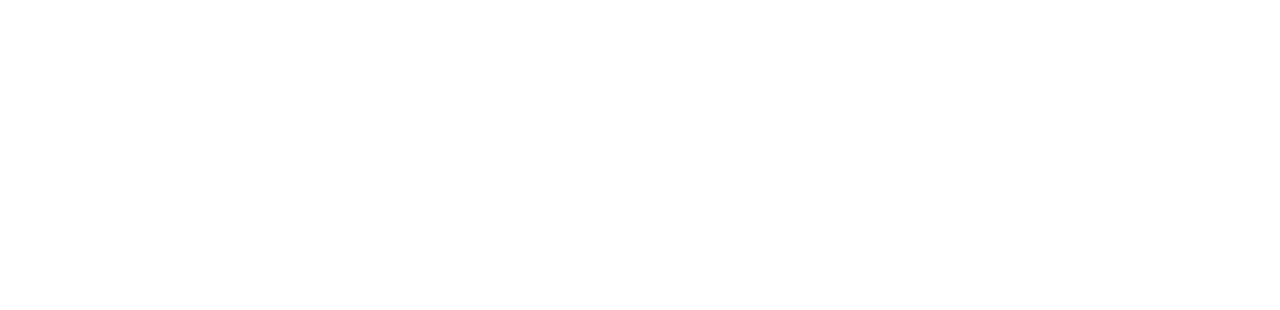
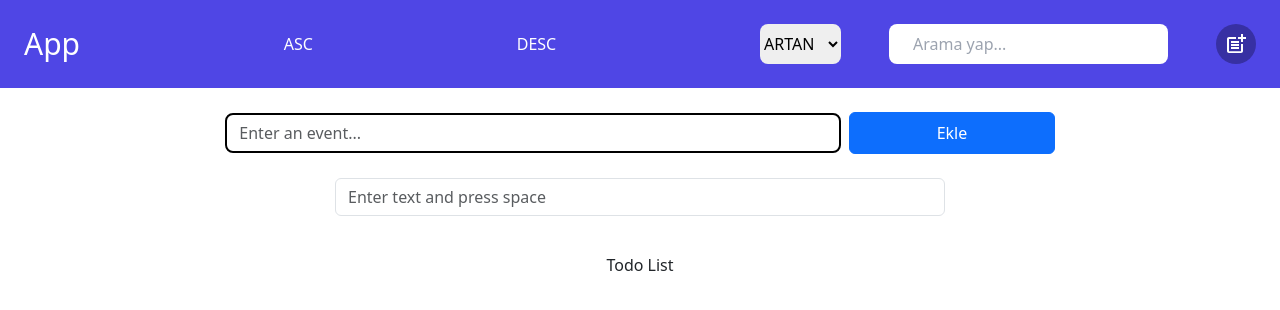
Before and after one commit to mertmisirli/my-app, a React (Create React App) app: page /todo in a window 1280 px wide. Before the commit this address had no page. Shown: the top 310 px of the page. Built offline with nearby package versions, Linux system fonts and the light colour scheme.

Commit message:
add todo

```diff
--- a/src/App.js
+++ b/src/App.js
@@ -3,6 +3,7 @@
 import Product from './pages/Product'
 import News from "./pages/News";
 import NewsDetail from "./pages/NewsDetail";
+import Todo from "./pages/Todo";
 
 function App() {
   return (
@@ -12,6 +13,7 @@
           <Route index path="/" element={<Product />}></Route>
           <Route index path="/news" element={<News />}></Route>
           <Route index path="/news-detail/:id" element={<NewsDetail />}></Route>
+          <Route index path="/todo" element={<Todo />}></Route>
 
         </Routes>
       </Router>
--- a/src/pages/News.jsx
+++ b/src/pages/News.jsx
@@ -46,6 +46,11 @@
         fetchNews()
     }, [dispatch])  // [] bağımlılığı, sadece bileşen ilk render'da çalışmasını sağlar
 
+    useEffect(() => {
+        if (news.length > 0) {
+            setFeaturedNews(news.slice(0, 10)); // Redux'tan gelen haberleri kullanarak featuredNews'u güncelle
+        }
+    }, [news]);  // `news` state'ine bağlı olarak çalışacak
 
 
     const nextSlide = () => {
@@ -93,8 +98,8 @@
                         <div style={{ width: '100%', height: '100%', backgroundColor: 'lightgray', display: 'flex', justifyContent: 'center', alignItems: 'center', borderRadius: '5px' }}>
                             <p>{item.title}</p>
 
-                            <p onClick={prevSlide} style={{ position: 'absolute', left: '2%', top: '35%', fontSize: '30px' }}>&lt;</p>
-                            <p onClick={nextSlide} style={{ position: 'absolute', right: '2%', top: '35%', fontSize: '30px' }}>&gt;</p>
+                            <button onClick={prevSlide} style={{ cursor: 'pointer', position: 'absolute', left: '2%', top: '35%', fontSize: '30px' }}>&lt;</button>
+                            <button onClick={nextSlide} style={{ cursor: 'pointer', position: 'absolute', right: '2%', top: '35%', fontSize: '30px' }}>&gt;</button>
 
                         </div>
                     </div>
--- /dev/null
+++ b/src/pages/Todo.jsx
@@ -0,0 +1,129 @@
+import React, { useState } from "react";
+import Header from '../components/Header'
+
+const Todo = () => {
+
+    // Input için state
+    //const [inputValue, setInputValue] = useState("");
+    // Todo listesi için state
+    const [todos, setTodos] = useState([]);
+
+
+    const [inputValue, setInputValue] = useState('');
+    const [cardContent, setCardContent] = useState('');
+    const [isDisabled, setIsDisabled] = useState(false);
+
+    // Input değeri değiştiğinde çağrılacak fonksiyon
+    const handleInputChange = (e) => {
+        setInputValue(e.target.value);
+    };
+
+    // Space tuşuna basıldığında metni card olarak eklemek
+    const handleKeyPress = (e) => {
+        if (e.key === ' ' && inputValue.trim() !== '') { // Space tuşuna basıldığında
+            setCardContent(inputValue); // Card içerisine ekle
+            //setIsDisabled(true); // Input'u disabled yap
+            setInputValue(''); // Input'u temizle
+        }
+    };
+
+    // Input değeri değiştiğinde çağrılacak fonksiyon
+
+
+    // Ekle butonuna tıklandığında çağrılacak fonksiyon
+    const addTodo = () => {
+        if (inputValue.trim() !== "") {
+            setTodos([...todos, inputValue]);  // Yeni todo'yu listeye ekle
+            setInputValue("");  // Input alanını temizle
+        }
+    };
+
+    return (
+        <div>
+            <Header />
+
+            <div className="container">
+                <div className="row justify-content-center">
+                    <div className="col-12 col-md-8 d-flex align-items-center justify-content-center flex-column flex-md-row mt-4">
+                        {/* Input alanı */}
+                        <input
+                            type="text"
+                            className="form-control w-75 w-md-50 mb-2 mb-md-0 me-md-2"
+                            placeholder="Enter an event..."
+                            value={inputValue}  // Input'un değeri state'e bağlı
+                            onChange={handleInputChange}  // Değişiklikleri yakala
+                            style={{ border: '2px solid #000', borderRadius: '8px' }}
+                        />
+                        {/* Button */}
+                        <button
+                            className="btn btn-primary w-25 w-md-auto p-2"
+                            onClick={addTodo}  // Butona tıklanında addTodo fonksiyonunu çağır
+                        >
+                            Ekle
+                        </button>
+                    </div>
+                </div>
+
+                <div className="container mt-4">
+                    <div className="row justify-content-center">
+                        <div className="col-12 col-md-8">
+                            <div className="d-flex align-items-center justify-content-center flex-column">
+                                {/* Input Alanı */}
+                                <input
+                                    type="text"
+                                    className="form-control w-75 mb-3"
+                                    placeholder="Enter text and press space"
+                                    value={inputValue}
+                                    onChange={handleInputChange}
+                                    onKeyDown={handleKeyPress} // Space tuşunu dinliyoruz
+                                />
+
+                                {/* Todo Listesi ve Card'lar */}
+                                {todos.length > 0 && (
+                                    <div className="w-75">
+                                        {todos.map((todo, index) => (
+                                            <div key={index} className="card mb-2 shadow-sm">
+                                                <div className="card-body">
+                                                    <p>{todo}</p>
+                                                </div>
+                                            </div>
+                                        ))}
+                                    </div>
+                                )}
+                            </div>
+                        </div>
+                    </div>
+                </div>
+                {/* Todo listesi */}
+
+                <div className="row">
+                    <div className="mt-4 mx-auto justify-content-center col-12 col-md-8">
+                        <h3 className="text-center mb-3">Todo List</h3>
+                        <ul className="list-group">
+                            {todos.map((todo, index) => (
+                                <li
+                                    key={index}
+                                    className="list-group-item d-flex justify-content-between align-items-center shadow-sm mb-2 rounded"
+                                    style={{ backgroundColor: '#f8f9fa' }}
+                                >
+                                    <span>{todo}</span>
+                                    <button
+                                        className="btn btn-danger btn-sm"
+                                        style={{ marginLeft: '10px' }}
+                                    >
+                                        Sil
+                                    </button>
+                                </li>
+                            ))}
+                        </ul>
+                    </div>
+                </div>
+
+
+            </div>
+        </div>
+    );
+
+}
+
+export default Todo
```
